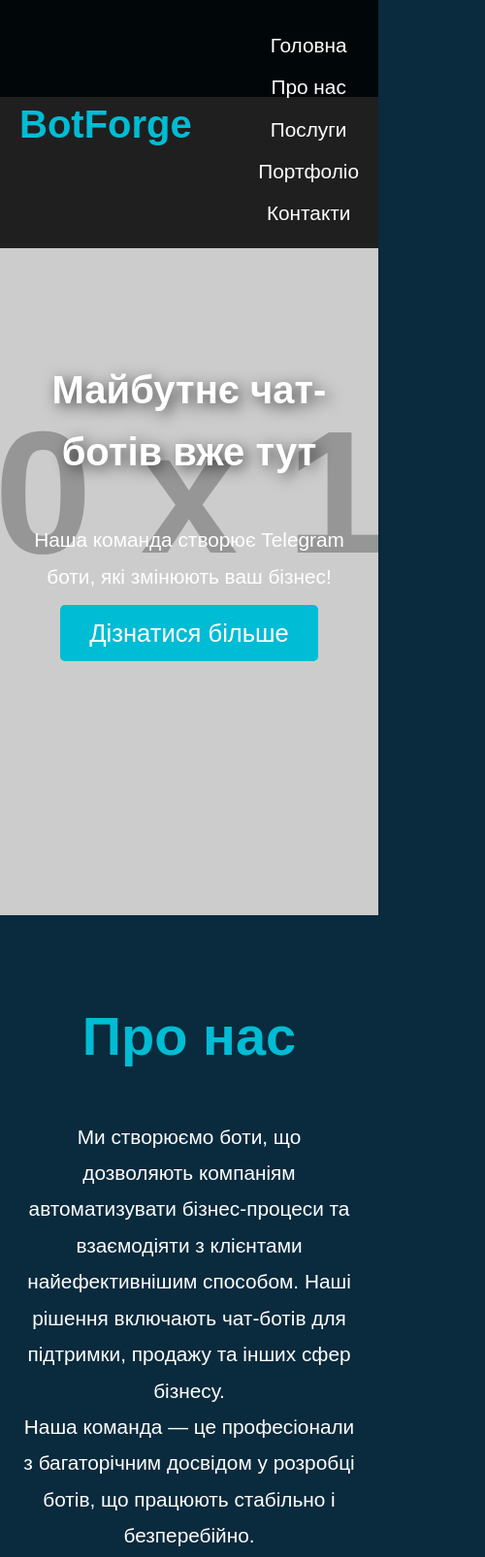
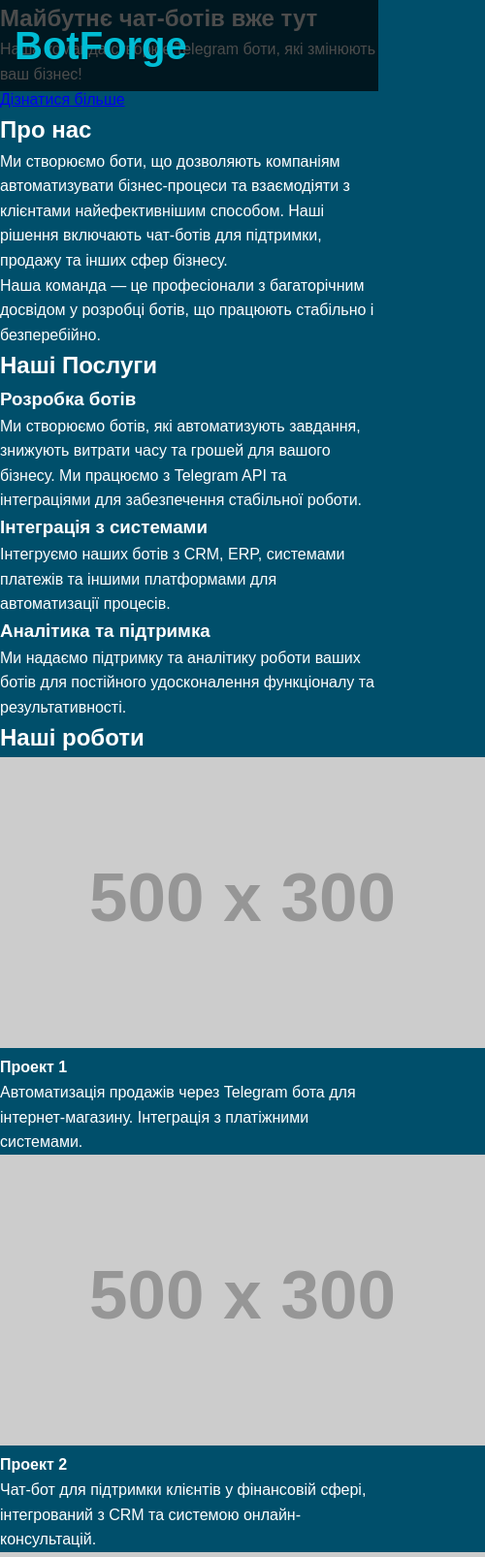
Before and after one commit to vladyslav40/JustMarketBot, a plain HTML site: page index.html in a window 390 px wide. Shown: the top 1606 px of the page at 97% size, 500 px wide, since content can reach past the window. Drawn offline with Linux system fonts and the light colour scheme; placeholder pictures from the web are drawn by us.

Commit message:
Update styles.css

```diff
--- a/styles.css
+++ b/styles.css
@@ -7,12 +7,11 @@
 
 body {
     font-family: 'Arial', sans-serif;
-    background-color: #0a2a3d; /* Темно-синий фон */
+    background-color: #004f6b; /* Темно-голубой фон */
     color: white;
     line-height: 1.6;
     font-size: 16px;
     margin-top: 0;
-    padding-top: 80px; /* Отступ от шапки для всех страниц */
 }
 
 /* Навигация */
@@ -21,8 +20,8 @@
     top: 0;
     left: 0;
     width: 100%;
-    background-color: rgba(0, 0, 0, 0.85);
-    padding: 20px;
+    background-color: rgba(0, 0, 0, 0.7); /* Уменьшенная прозрачность */
+    padding: 15px;
     z-index: 1000;
 }
 
@@ -59,191 +58,55 @@
     color: #00bcd4; /* Голубой при наведении */
 }
 
-/* Главная секция */
-.hero {
-    height: 100vh;
-    background-image: url('https://via.placeholder.com/1500x1000');
-    background-size: cover;
-    background-position: center;
-    display: flex;
-    justify-content: center;
-    align-items: center;
-    text-align: center;
-    padding: 20px;
-    animation: fadeIn 2s ease-out;
-}
-
-.hero-content h2 {
-    font-size: 4.5rem;
-    color: white;
-    text-shadow: 4px 4px 15px rgba(0, 0, 0, 0.7);
-}
-
-.hero-content p {
-    font-size: 1.8rem;
-    margin: 20px 0;
-}
-
-.hero .btn {
-    background-color: #00bcd4;
-    color: white;
-    padding: 15px 30px;
-    font-size: 1.6rem;
-    text-decoration: none;
-    border-radius: 5px;
-    transition: background-color 0.3s ease-in-out;
-}
-
-.hero .btn:hover {
-    background-color: #0097a7; /* Тёмно-голубой при наведении */
-}
-
-/* Секции */
-section {
-    padding: 80px 20px;
-    animation: fadeIn 2s ease-out;
-}
-
-.container {
-    max-width: 1200px;
-    margin: 0 auto;
-    text-align: center;
-}
-
-h2 {
-    font-size: 3.5rem;
-    margin-bottom: 40px;
-    color: #00bcd4; /* Голубой цвет для заголовков */
-}
-
-p {
-    font-size: 1.3rem;
-    line-height: 1.8;
-}
-
-/* Портфолио */
-.portfolio-items {
-    display: flex;
-    justify-content: space-around;
-    margin-top: 40px;
-}
-
-.portfolio-item {
-    width: 30%;
-    transition: transform 0.3s ease-in-out;
-}
-
-.portfolio-item:hover {
-    transform: scale(1.05);
-}
-
-.portfolio-item img {
-    width: 100%;
-    border-radius: 10px;
-}
-
-/* Формы */
-form input, form textarea {
-    width: 100%;
-    padding: 15px;
-    margin: 10px 0;
-    border: 1px solid #00bcd4;
-    border-radius: 5px;
-    background-color: #1f2d3d;
-    color: white;
-    font-size: 1.2rem;
-}
-
-form button {
-    background-color: #00bcd4;
-    color: white;
-    padding: 15px 30px;
-    font-size: 1.5rem;
-    border: none;
-    border-radius: 5px;
-    cursor: pointer;
-}
-
-form button:hover {
-    background-color: #0097a7;
-}
-
-/* Футер */
-footer {
-    background-color: #031a2a;
-    padding: 20px;
-    text-align: center;
-}
-
-footer p {
-    font-size: 1.2rem;
-}
-
-/* Анимации */
-@keyframes fadeIn {
-    0% { opacity: 0; }
-    100% { opacity: 1; }
-}
-
-/* Мобильная адаптация */
+/* Мобильная версия */
 @media (max-width: 768px) {
-    body {
-        font-size: 14px;
-        padding-top: 100px; /* Корректировка для маленьких экранов */
+    nav ul {
+        display: none; /* Скрыть навигацию на мобильных устройствах */
+        flex-direction: column;
+        position: absolute;
+        top: 60px;
+        right: 20px;
+        background-color: rgba(0, 0, 0, 0.8);
+        border-radius: 8px;
+        width: 200px;
+        padding: 20px;
     }
 
-    .hero-content h2 {
-        font-size: 3rem;
+    nav ul li {
+        margin-bottom: 10px;
     }
 
-    .hero-content p {
+    nav ul li a {
         font-size: 1.5rem;
     }
 
-    nav ul {
-        flex-direction: column;
-        align-items: center;
+    .menu-btn {
+        display: block;
+        cursor: pointer;
+        font-size: 1.5rem;
+        color: white;
     }
 
-    nav ul li {
-        margin-left: 0;
-        margin-top: 10px;
+    nav ul.active {
+        display: flex; /* Показать меню при активной клацке */
     }
 
-    .portfolio-items {
-        flex-direction: column;
+    .nav-container {
+        display: flex;
+        justify-content: space-between;
         align-items: center;
-    }
-
-    .portfolio-item {
-        width: 80%;
-        margin-bottom: 20px;
-    }
-
-    form input, form textarea {
-        font-size: 1.1rem;
-    }
-
-    form button {
-        font-size: 1.4rem;
+        width: 100%;
     }
 }
 
-/* Дополнительная адаптация для мобильных */
-@media (max-width: 480px) {
-    .hero-content h2 {
-        font-size: 2.5rem;
-    }
+/* Кнопка меню */
+.menu-btn {
+    display: none;
+}
 
-    .hero-content p {
-        font-size: 1.3rem;
-    }
-
-    form input, form textarea {
-        font-size: 1rem;
-    }
-
-    form button {
-        font-size: 1.3rem;
+@media (max-width: 768px) {
+    .menu-btn {
+        display: block;
+        cursor: pointer;
     }
 }
```
